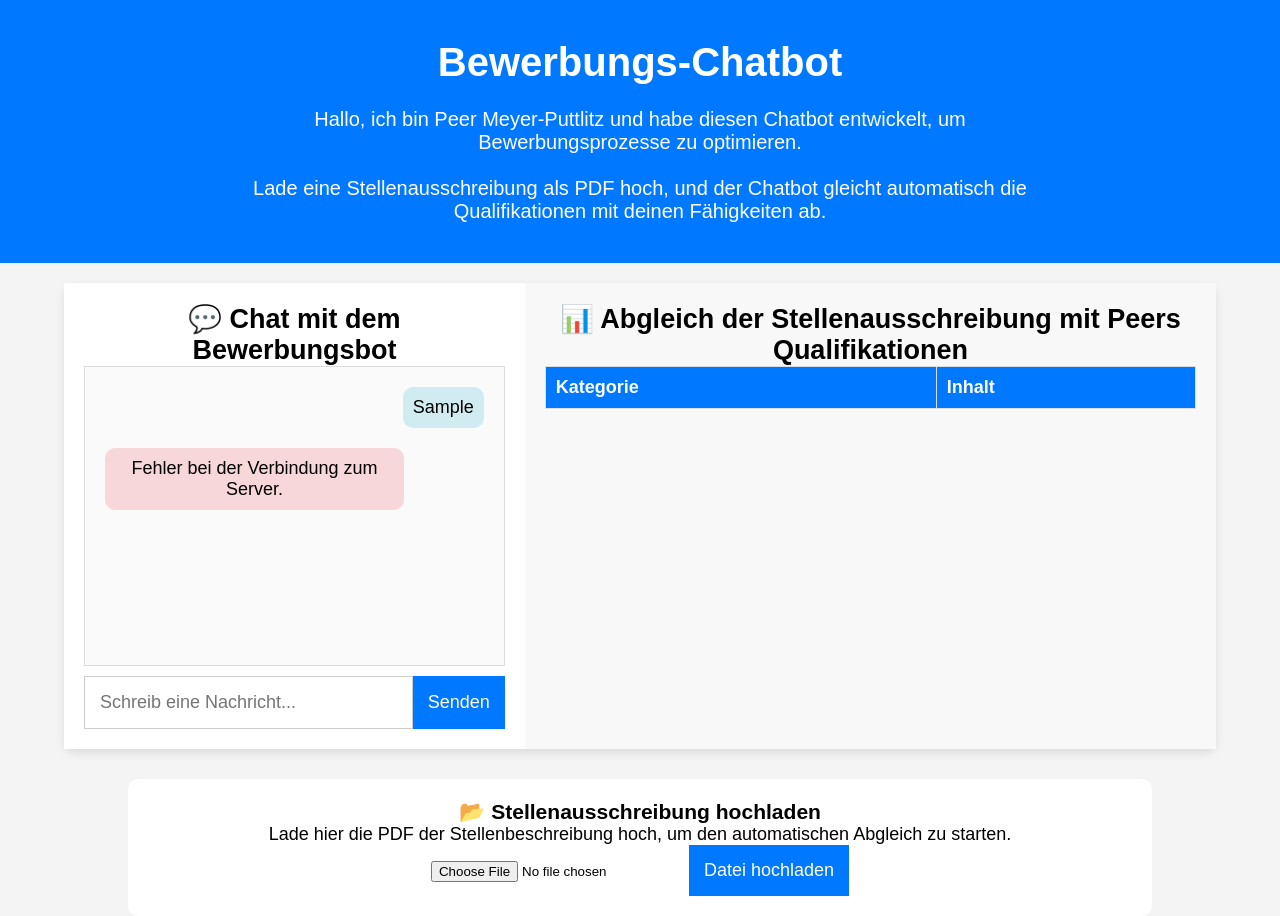
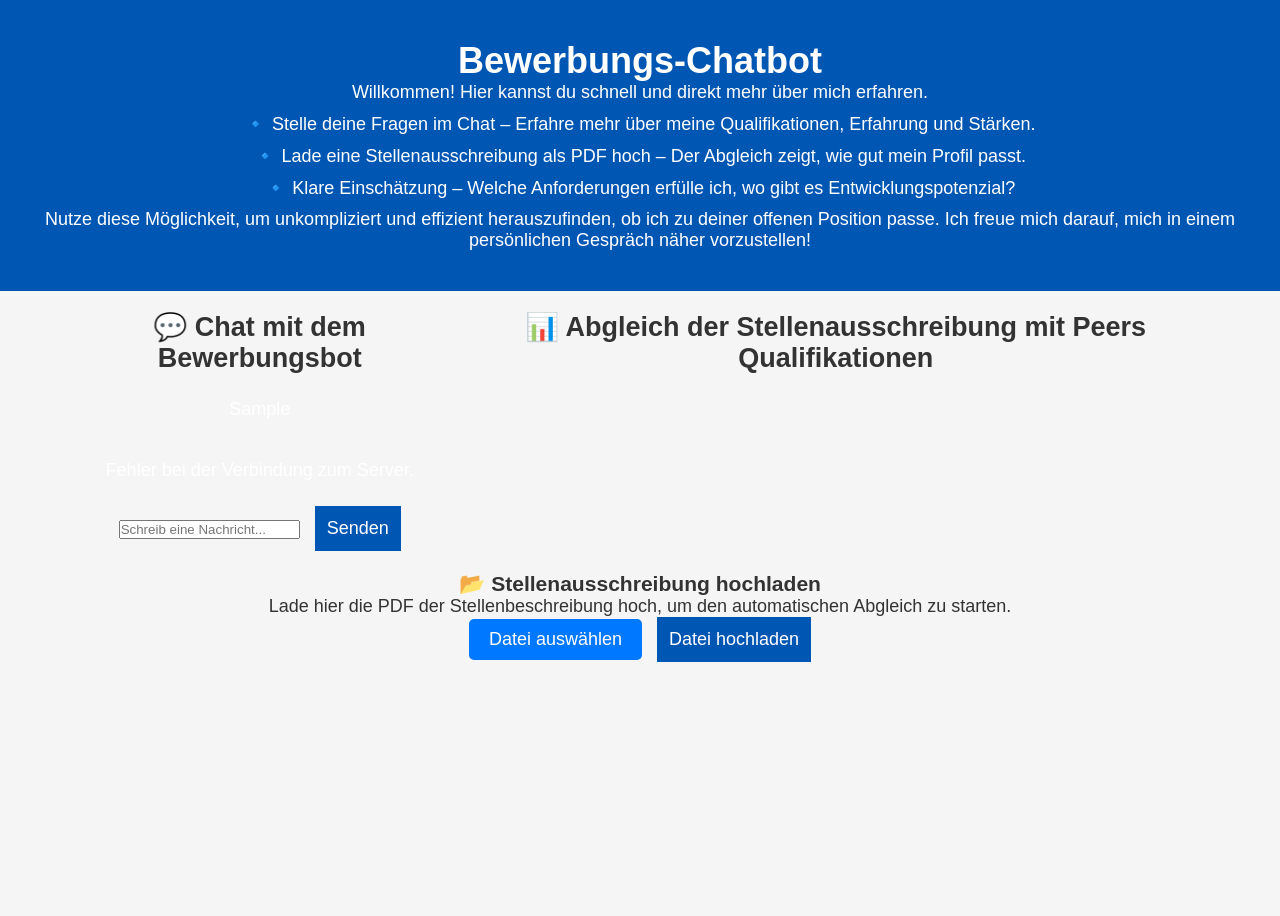
Before and after one commit to peerbro1/Chat, a plain HTML site: page index.html in a window 1280 px wide. Both pictures are taken after typing "Sample" into the empty fields and a click on the button "Senden". After the commit the page ends 800 px from the top, so only its background shows below. Drawn offline with Linux system fonts and the light colour scheme; no server answers.

Commit message:
Add files via upload

```diff
--- a/index.html
+++ b/index.html
@@ -10,16 +10,18 @@
 
     <header>
         <h1>Bewerbungs-Chatbot</h1>
-        <br>
         <div class="header-text">
-            <p>Hallo, ich bin Peer Meyer-Puttlitz und habe diesen Chatbot entwickelt, um Bewerbungsprozesse zu optimieren.</p>
-            <br>
-            <p>Lade eine Stellenausschreibung als PDF hoch, und der Chatbot gleicht automatisch die Qualifikationen mit deinen Fähigkeiten ab.</p>
+            <p>Willkommen! Hier kannst du schnell und direkt mehr über mich erfahren.</p>
+            <ul>
+                <li>🔹 Stelle deine Fragen im Chat – Erfahre mehr über meine Qualifikationen, Erfahrung und Stärken.</li>
+                <li>🔹 Lade eine Stellenausschreibung als PDF hoch – Der Abgleich zeigt, wie gut mein Profil passt.</li>
+                <li>🔹 Klare Einschätzung – Welche Anforderungen erfülle ich, wo gibt es Entwicklungspotenzial?</li>
+            </ul>
+            <p>Nutze diese Möglichkeit, um unkompliziert und effizient herauszufinden, ob ich zu deiner offenen Position passe. Ich freue mich darauf, mich in einem persönlichen Gespräch näher vorzustellen!</p>
         </div>
     </header>
 
     <div id="main-container">
-        <!-- Mittlere Spalte: Chat -->
         <div id="chat-container">
             <h2>💬 Chat mit dem Bewerbungsbot</h2>
             <div id="chat-box"></div>
@@ -30,25 +32,20 @@
             </div>
         </div>
 
-        <!-- Rechte Spalte: Qualifikationen & Analyse -->
         <div id="analysis-container">
             <h2>📊 Abgleich der Stellenausschreibung mit Peers Qualifikationen</h2>
-            <table id="analysis-table">
-                <thead>
-                    <tr>
-                        <th>Kategorie</th>
-                        <th>Inhalt</th>
-                    </tr>
-                </thead>
-                <tbody></tbody>
-            </table>
+            <div id="analysis-results"></div>
         </div>
     </div>
 
     <div id="upload-container">
         <h3>📂 Stellenausschreibung hochladen</h3>
         <p>Lade hier die PDF der Stellenbeschreibung hoch, um den automatischen Abgleich zu starten.</p>
-        <input type="file" id="file-input" accept=".pdf">
+
+        <label class="custom-file-upload">
+            <input type="file" id="file-input" accept=".pdf">
+            Datei auswählen
+        </label>
         <button id="upload-button">Datei hochladen</button>
     </div>
 
--- a/script.js
+++ b/script.js
@@ -4,7 +4,7 @@ document.addEventListener("DOMContentLoaded", function () {
     const sendButton = document.getElementById("send-button");
     const fileInput = document.getElementById("file-input");
     const uploadButton = document.getElementById("upload-button");
-    const analysisTable = document.querySelector("#analysis-table tbody");
+    const analysisResults = document.getElementById("analysis-results");
 
     const CHAT_WEBHOOK_URL = "https://peerbro1.app.n8n.cloud/webhook/b881a9b8-1221-4aa8-b4ed-8b483bb08b3a";
     const FILE_WEBHOOK_URL = "https://peerbro1.app.n8n.cloud/webhook/18a718fb-87cb-4a36-9d73-1a0b1fb8c23f";
@@ -25,20 +25,11 @@ document.addEventListener("DOMContentLoaded", function () {
             headers: { "Content-Type": "application/json" },
             body: JSON.stringify({ message })
         })
-        .then(response => {
-            console.log("Antwort-Status:", response.status);
-            return response.json();
+        .then(response => response.json())
+        .then(data => {
+            addMessage("bot", data.output || "Fehler: Keine gültige Antwort erhalten.");
         })
-        .then(data => {
-            console.log("Antwort-Body:", data);
-            if (data && data.output) {
-                addMessage("bot", data.output);
-            } else {
-                addMessage("bot", "Fehler: Keine gültige Antwort erhalten.");
-            }
-        })
-        .catch(error => {
-            console.error("Fetch-Fehler:", error);
+        .catch(() => {
             addMessage("bot", "Fehler bei der Verbindung zum Server.");
         });
 
@@ -50,7 +41,7 @@ document.addEventListener("DOMContentLoaded", function () {
         msg.className = `message bubble ${sender}`;
         msg.textContent = text;
         chatBox.appendChild(msg);
-        chatBox.scrollTop = chatBox.scrollHeight; // Scroll immer zum neuesten Eintrag
+        chatBox.scrollTop = chatBox.scrollHeight;
     }
 
     uploadButton.addEventListener("click", uploadFile);
@@ -62,6 +53,8 @@ document.addEventListener("DOMContentLoaded", function () {
             return;
         }
 
+        addMessage("bot", "📂 Datei wird hochgeladen... Bitte einen Moment Geduld.");
+
         const formData = new FormData();
         formData.append("file", file);
 
@@ -69,35 +62,33 @@ document.addEventListener("DOMContentLoaded", function () {
             method: "POST",
             body: formData
         })
-        .then(response => {
-            if (!response.ok) {
-                throw new Error("Fehler beim Hochladen");
-            }
-            return response.json();
+        .then(response => response.json())
+        .then(data => {
+            addMessage("bot", "🔄 Die Analyse läuft... Einen Moment bitte.");
+            setTimeout(() => {
+                updateAnalysisResults(data.output);
+                addMessage("bot", "✅ Die Analyse ist abgeschlossen. Schau dir die Ergebnisse an!");
+            }, 2000);
         })
-        .then(data => {
-            let parsedData = typeof data.output === "string" ? JSON.parse(data.output) : data.output;
-            updateAnalysisTable(parsedData);
-        })
-        .catch(error => {
-            console.error(error);
-            alert("Fehler beim Hochladen: " + error.message);
+        .catch(() => {
+            addMessage("bot", "Fehler beim Hochladen.");
         });
     }
 
-    function updateAnalysisTable(data) {
-        analysisTable.innerHTML = "";
-        const renamedKeys = {
-            "passende_qualifikationen": "Das passt gut 🤗",
-            "zu_klaerende_punkte": "Sollten wir noch mal anschauen 🧐",
-            "red_flags": "Red Flags? 😧"
+    function updateAnalysisResults(data) {
+        analysisResults.innerHTML = "";
+
+        const categories = {
+            "passende_qualifikationen": { label: "Das passt gut 🤗", color: "green" },
+            "zu_klaerende_punkte": { label: "Sollten wir noch mal anschauen 🧐", color: "orange" },
+            "red_flags": { label: "Red Flags? 😧", color: "red" }
         };
 
         Object.entries(data).forEach(([key, value]) => {
-            const newKey = renamedKeys[key] || key;
-            const row = document.createElement("tr");
-            row.innerHTML = `<td>${newKey}</td><td>${value.join(", ")}</td>`;
-            analysisTable.appendChild(row);
+            const div = document.createElement("div");
+            div.className = `bubble ${categories[key].color}`;
+            div.innerHTML = `<strong>${categories[key].label}:</strong> ${value.join(", ")}`;
+            analysisResults.appendChild(div);
         });
     }
 });
--- a/style.css
+++ b/style.css
@@ -5,116 +5,67 @@
 }
 
 body {
-    font-family: Arial, sans-serif;
+    font-family: 'Poppins', sans-serif;
     font-size: 18px;
-    background-color: #f4f4f4;
+    background-color: #f5f5f5;
     text-align: center;
+    color: #333;
 }
 
 header {
-    background: #0078ff;
+    background: #0056b3;
     color: white;
     padding: 40px;
-    font-size: 20px;
 }
 
-.header-text {
-    max-width: 800px;
-    margin: 0 auto;
+.header-text ul {
+    list-style-type: none;
+    padding: 0;
+}
+
+.header-text li {
+    margin: 10px 0;
 }
 
 #main-container {
     display: flex;
+    justify-content: space-between;
+    margin: 20px auto;
     width: 90%;
-    max-width: 1400px;
-    margin: 20px auto;
-    background: white;
-    border-radius: 10px;
-    box-shadow: 0 4px 10px rgba(0, 0, 0, 0.1);
+    max-width: 1200px;
 }
 
-#chat-container {
-    width: 40%;
-    padding: 20px;
-    background: white;
+.bubble {
+    padding: 15px;
+    border-radius: 10px;
+    margin: 10px;
+    color: white;
 }
 
-#chat-box {
-    height: 300px; /* Feste Höhe */
-    border: 1px solid #ddd;
-    padding: 10px;
-    background: #fafafa;
-    overflow-y: auto; /* Scrollbar aktivieren */
-    display: flex;
-    flex-direction: column;
+.green { background: #28a745; }
+.orange { background: #ff9800; }
+.red { background: #dc3545; }
+
+.custom-file-upload {
+    background-color: #0078ff;
+    color: white;
+    padding: 10px 20px;
+    display: inline-block;
+    cursor: pointer;
+    font-size: 18px;
+    border-radius: 5px;
 }
 
-.message {
-    padding: 10px;
-    margin: 10px;
-    border-radius: 10px;
-    max-width: 75%;
-}
-
-.message.user {
-    background-color: #d1ecf1;
-    align-self: flex-end;
-}
-
-.message.bot {
-    background-color: #f8d7da;
-    align-self: flex-start;
-}
-
-#input-container {
-    display: flex;
-    margin-top: 10px;
-}
-
-#user-input {
-    flex-grow: 1;
-    padding: 15px;
-    font-size: 18px;
-    border: 1px solid #ccc;
+.custom-file-upload input {
+    display: none;
 }
 
 button {
-    background: #0078ff;
+    background: #0056b3;
     color: white;
-    padding: 15px;
+    padding: 12px;
     border: none;
     cursor: pointer;
     font-size: 18px;
+    margin-left: 10px;
 }
-
-#upload-container {
-    margin-top: 30px;
-    padding: 20px;
-    background: white;
-    border-radius: 10px;
-    width: 80%;
-    margin-left: auto;
-    margin-right: auto;
-}
-
-#analysis-container {
-    width: 60%;
-    padding: 20px;
-    background: #f8f8f8;
-}
-
-#analysis-table {
-    width: 100%;
-    border-collapse: collapse;
-}
-
-#analysis-table th, #analysis-table td {
-    border: 1px solid #ddd;
-    padding: 10px;
-    text-align: left;
-}
-
-#analysis-table th {
-    background-color: #0078ff;
-    color: white;
-}
```
